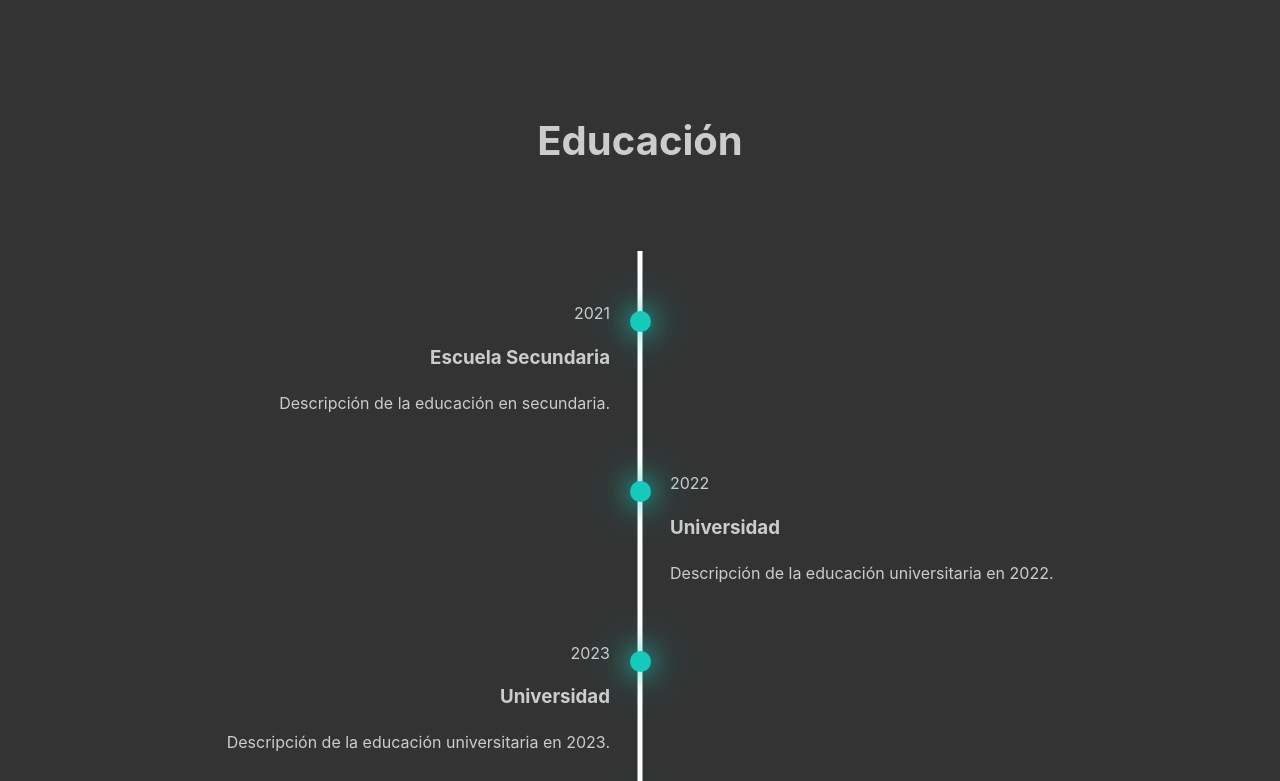
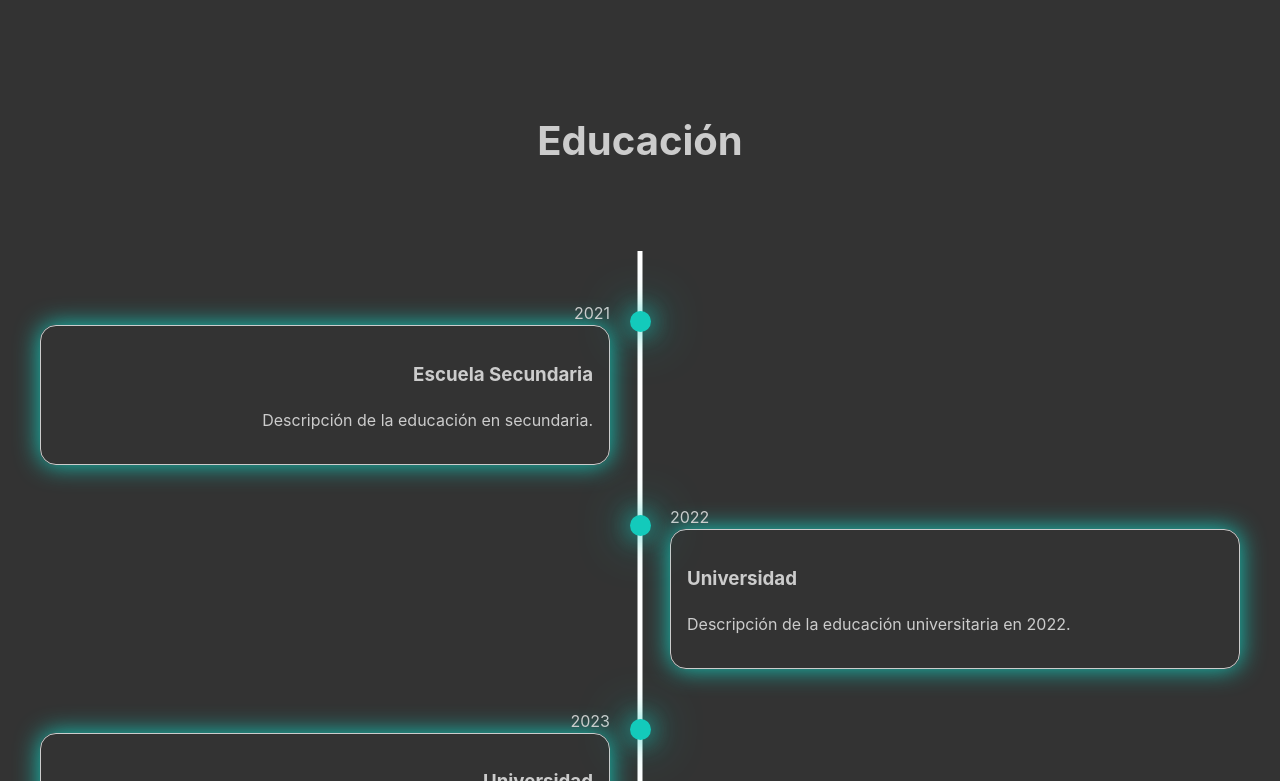
Before and after one commit to ns9489/portfolio-react-natalia, a React (Vite) app: page / in a window 1280 px wide. Shown: the part 619-1400 px from the top of the page. Built offline with nearby package versions, Linux system fonts and the light colour scheme.

Commit message:
Ajustes en el archivo de TimelineItem en la carpeta de UI

```diff
--- a/src/components/IU/TimelineItem/TimelineItem.css
+++ b/src/components/IU/TimelineItem/TimelineItem.css
@@ -24,3 +24,10 @@
     border-radius: 50%;
     top: 10px;
 }
+
+.timeline-content {
+    border: 1px solid;
+    border-radius: 1rem;
+    box-shadow: 0 0 25px var(--main-color);
+    padding: 1rem;
+}
--- a/src/components/Layouts/EducationSection/EducationSection.css
+++ b/src/components/Layouts/EducationSection/EducationSection.css
@@ -0,0 +1,4 @@
+.Section-education{
+    background-color: black;
+    height: 20px;
+}
--- a/src/components/Layouts/EducationSection/EducationSection.jsx
+++ b/src/components/Layouts/EducationSection/EducationSection.jsx
@@ -3,6 +3,9 @@ import { Education } from '../../IU/Education/Education';
 
 export const EducationSection = () => {
   return (
-    <Education/>
+    <div className='Section-education'>
+        <Education/>
+    </div>
+
   )
 }
```
